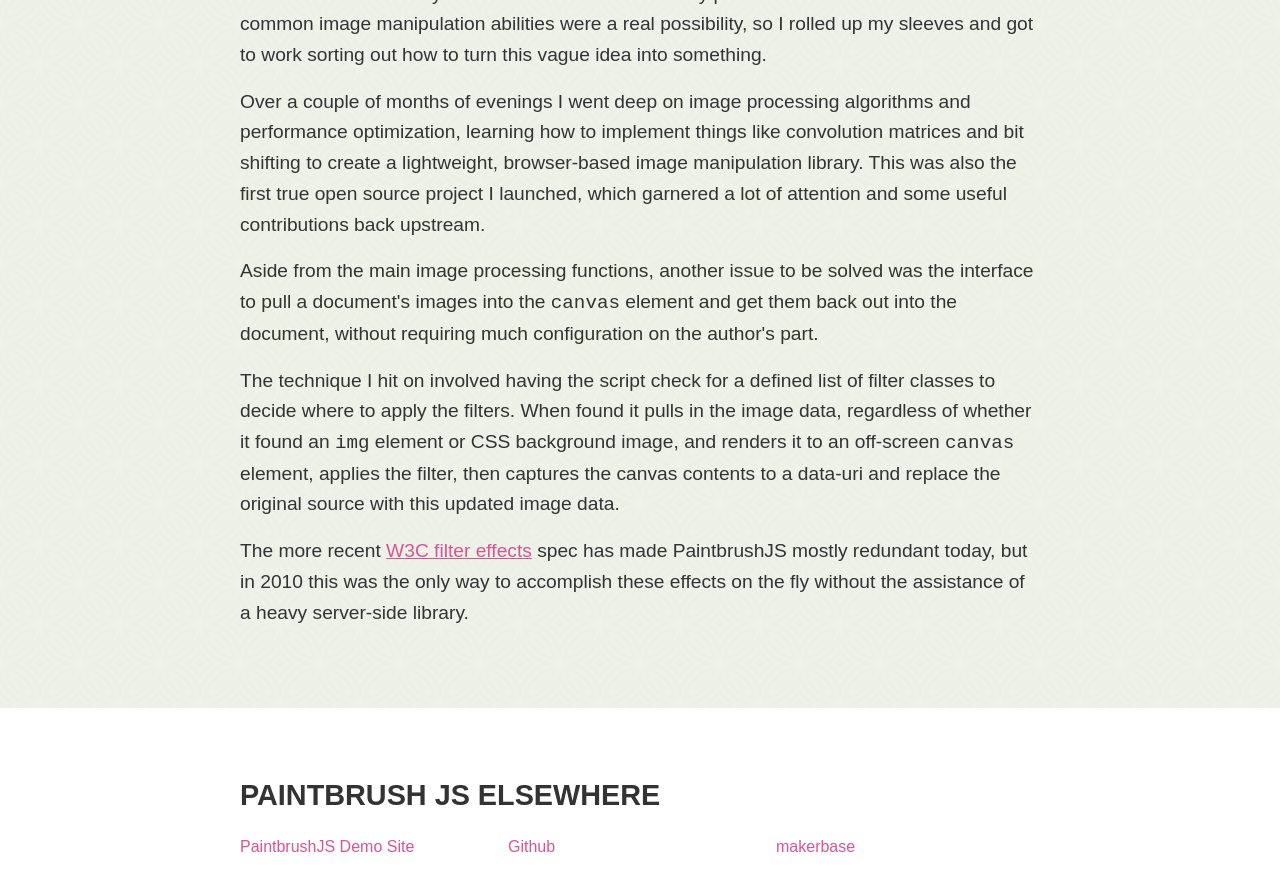
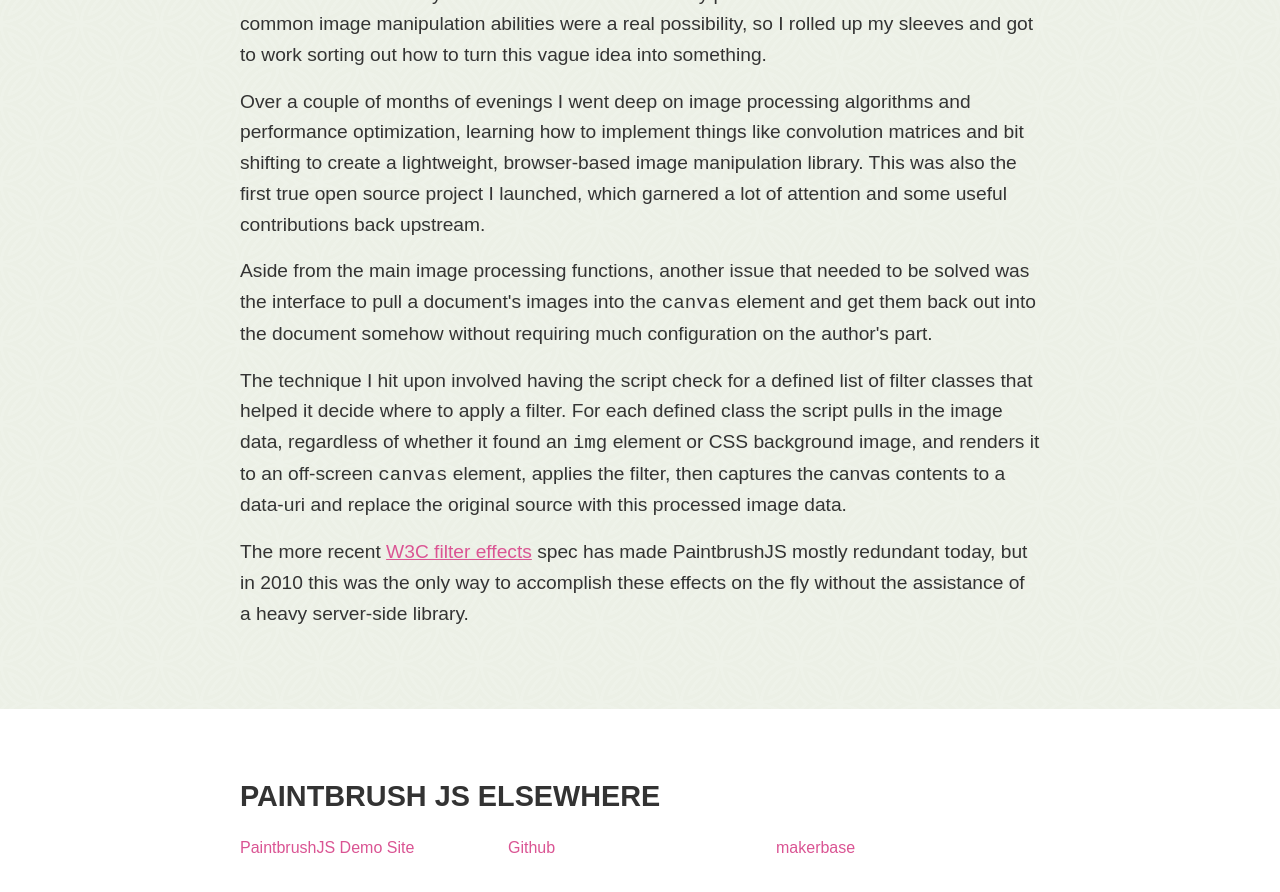
Before and after one commit to lindakovacs/daveshea.com, a Jekyll site: the page built from projects/paintbrushjs.md, in a window 1280 px wide and 900 px high, scrolled down 1683 px. Shown: the top 892 px of the window. Built offline with Jekyll 4.4.1, drawn with Linux system fonts in a browser that asks for light colours.

Commit message:
metadata stuffs

```diff
--- a/_includes/head.html
+++ b/_includes/head.html
@@ -6,10 +6,6 @@
   <title>{% if page.title %}{{ page.title }}{% else %}{{ site.title }}{% endif %}</title>
   <meta name="description" content="{% if page.excerpt %}{{ page.excerpt | strip_html | strip_newlines | truncate: 160 }}{% else %}{{ site.description }}{% endif %}">
 
-  <link rel="stylesheet" href="{{ "/css/main.css" | prepend: site.baseurl }}">
-  <link rel="canonical" href="{{ page.url | replace:'index.html','' | prepend: site.baseurl | prepend: site.url }}">
-  <link rel="alternate" type="application/rss+xml" title="{{ site.title }}" href="{{ "/feed.xml" | prepend: site.baseurl | prepend: site.url }}" />
-  <link rel="shortcut icon" type="image/ico" href="/i/favicon.min.png" />
 
   <meta name="twitter:card" content="summary">
   <meta name="twitter:site" content="@mezzoblue">
@@ -19,6 +15,11 @@
   <meta name="twitter:image" property="og:image" content="http://daveshea.com/i/favicon.min.png">
 
 
+  <link rel="stylesheet" href="{{ "/css/main.css" | prepend: site.baseurl }}">
+  <link rel="canonical" href="{{ page.url | replace:'index.html','' | prepend: site.baseurl | prepend: site.url }}">
+  <link rel="alternate" type="application/rss+xml" title="{{ site.title }}" href="{{ "/feed.xml" | prepend: site.baseurl | prepend: site.url }}" />
+  <link rel="shortcut icon" type="image/ico" href="/i/favicon.min.png" />
+
   <script src="//use.typekit.net/pfi3lqq.js"></script>
   <script>try{Typekit.load({ async: true });}catch(e){}</script>
 
--- a/projects/paintbrushjs.md
+++ b/projects/paintbrushjs.md
@@ -151,9 +151,9 @@
 
 	<p>Over a couple of months of evenings I went deep on image processing algorithms and performance optimization, learning how to implement things like convolution matrices and bit shifting to create a lightweight, browser-based image manipulation library. This was also the first true open source project I launched, which garnered a lot of attention and some useful contributions back upstream.</p>
 
-	<p>Aside from the main image processing functions, another issue to be solved was the interface to pull a document's images into the <code>canvas</code> element and get them back out into the document, without requiring much configuration on the author's part.</p>
+	<p>Aside from the main image processing functions, another issue that needed to be solved was the interface to pull a document's images into the <code>canvas</code> element and get them back out into the document somehow without requiring much configuration on the author's part.</p>
 
-	<p>The technique I hit on involved having the script check for a defined list of filter classes to decide where to apply the filters. When found it pulls in the image data, regardless of whether it found an <code>img</code> element or CSS background image, and renders it to an off-screen <code>canvas</code> element, applies the filter, then captures the canvas contents to a data-uri and replace the original source with this updated image data.</p>
+	<p>The technique I hit upon involved having the script check for a defined list of filter classes that helped it decide where to apply a filter. For each defined class the script pulls in the image data, regardless of whether it found an <code>img</code> element or CSS background image, and renders it to an off-screen <code>canvas</code> element, applies the filter, then captures the canvas contents to a data-uri and replace the original source with this processed image data.</p>
 
 	<p>The more recent <a href="http://www.w3.org/TR/filter-effects-1/">W3C filter effects</a> spec has made PaintbrushJS mostly redundant today, but in 2010 this was the only way to accomplish these effects on the fly without the assistance of a heavy server-side library.</p>
 
```
Also changed, not shown: projects/chalkwork.md (+1 -1 lines), 16 other files.
